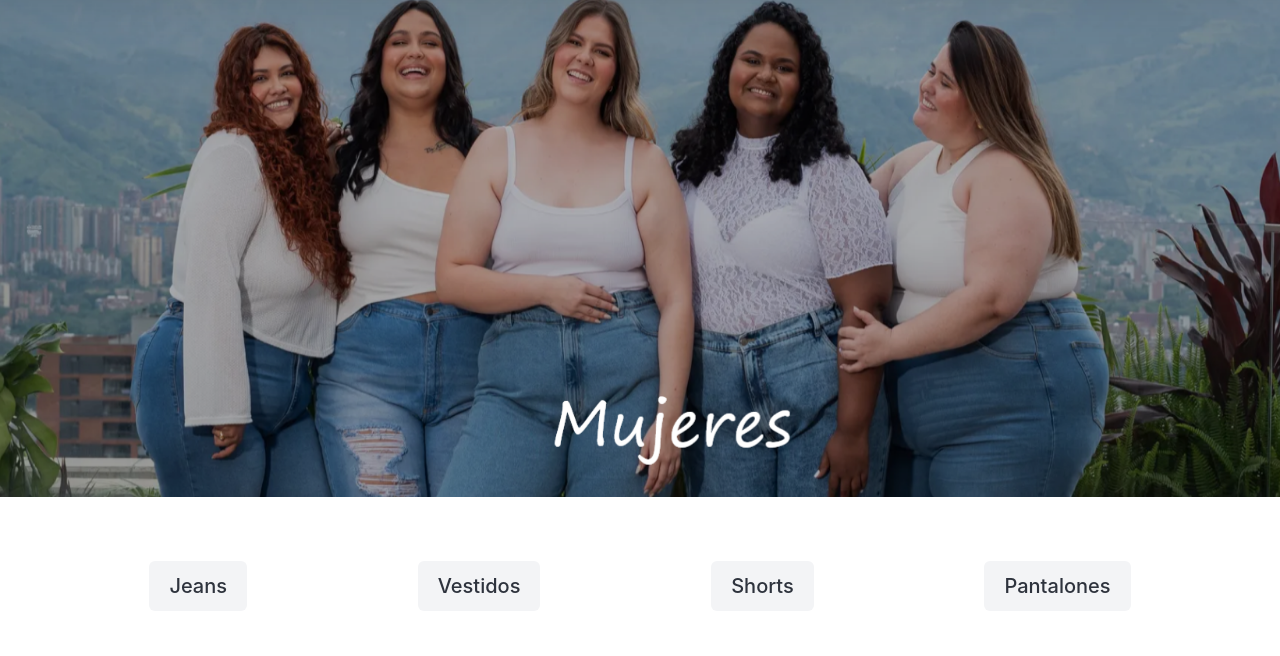
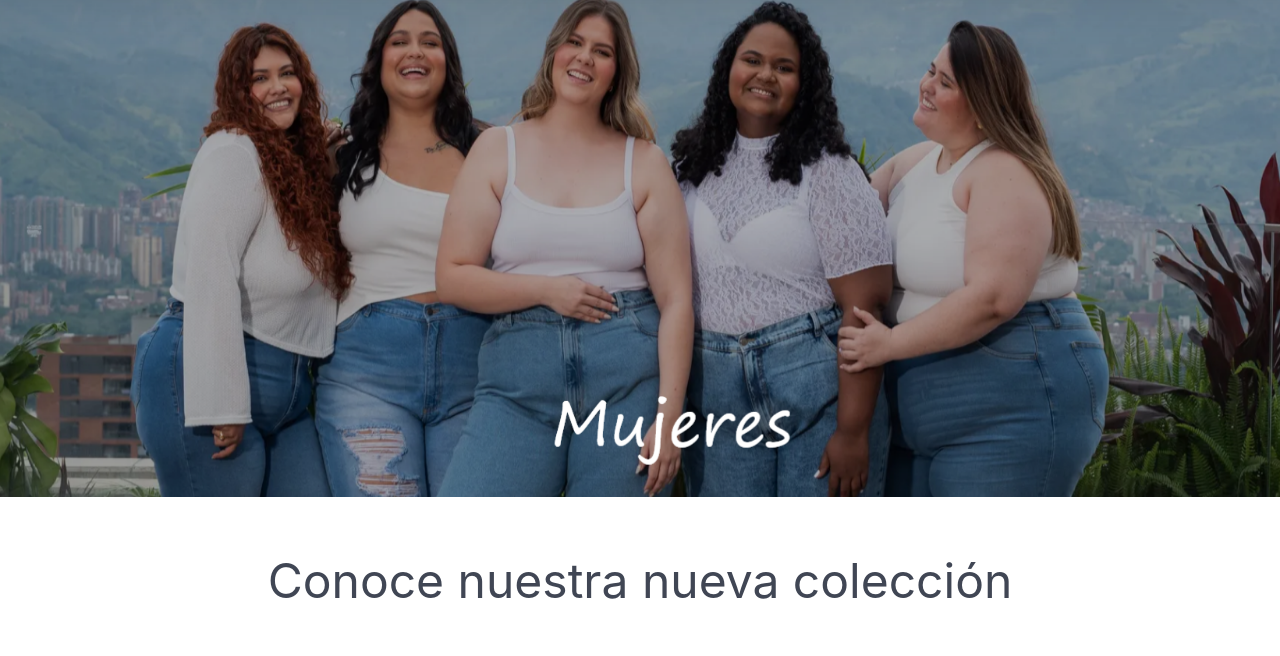
Before and after one commit to ejsantiagoh/Proyecto-SCRUM, a plain HTML site: page productos/ropamujeres.html in a window 1280 px wide. Shown: the part 105-761 px from the top of the page. Drawn offline with nearby package versions, Linux system fonts and the light colour scheme.

Commit message:
actualizado-productos

```diff
--- a/productos/ropamujeres.html
+++ b/productos/ropamujeres.html
@@ -47,6 +47,8 @@
     <div class="img-inicio-mujer"></div>
 
     <div class="container mt-4">
+      <h1 class=" is-size-1 has-text-centered mt-6 mb-2">Conoce nuestra nueva colección </h1>
+
       <div class="is-flex is-justify-content-space-around is-flex-wrap-wrap">
 
         <a href="#jeans" class="button is-light is-size-5 mt-6 mx-3">Jeans</a>
```
